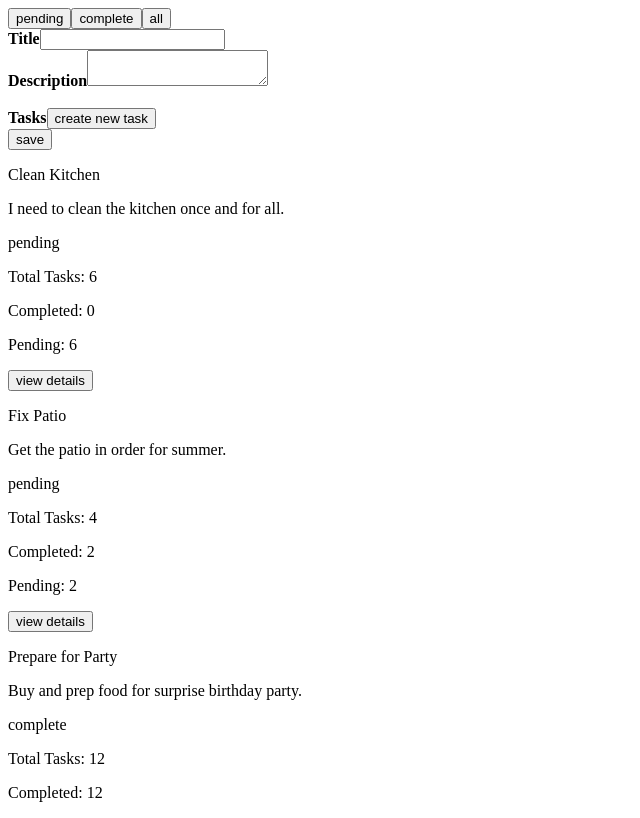
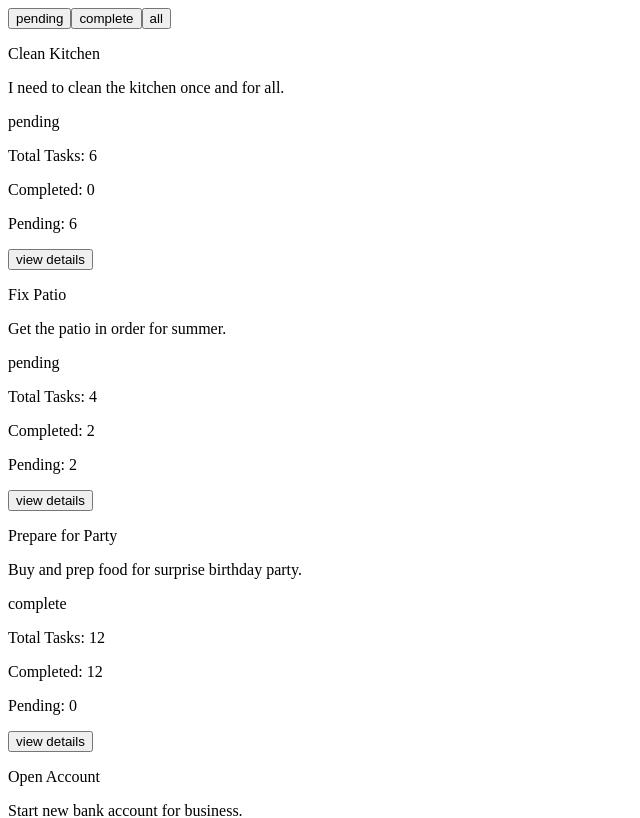
Before and after one commit to Optiq01/kadince-assessment-project, an Angular app: page / in a window 1280 px wide. Shown: the top 818 px of the page, without its empty margins (0-640 px from the left). Built offline with nearby package versions, Linux system fonts and the light colour scheme.

Commit message:
created button in todo-list to toggle on the todo form

```diff
--- a/src/app/app.component.html
+++ b/src/app/app.component.html
@@ -5,4 +5,7 @@
 
 <create-todo *ngIf="AddToDoToggle"></create-todo>
 
-<todo-list [TodoList]="ToDoList"></todo-list>
+<todo-list
+  [TodoList]="ToDoList"
+  (AddTodo)="createNewTodo()"
+></todo-list>
--- a/src/app/app.component.ts
+++ b/src/app/app.component.ts
@@ -11,7 +11,7 @@ export class AppComponent implements OnInit{
 
   $TodoListObservable : ToDoItemInterface[] = [];
   Filter              : FilterType          = 'all';
-  AddToDoToggle       : boolean             = true;
+  AddToDoToggle       : boolean             = false;
 
   get ToDoList(){
     if(this.Filter === 'all'){ return this.$TodoListObservable; }
@@ -25,4 +25,8 @@ export class AppComponent implements OnInit{
   }
 
   public updateListType(type: FilterType):void{ this.Filter = type; }
+
+  public createNewTodo(): void{
+    this.AddToDoToggle = true;
+  }
 }
--- a/src/app/components/todo-list/todo-list.component.html
+++ b/src/app/components/todo-list/todo-list.component.html
@@ -1 +1,4 @@
-<todo-item *ngFor="let a of TodoList" [ToDoItem]="a" [id]="a.id" ></todo-item>
+<section>
+    <todo-item *ngFor="let a of TodoList" [ToDoItem]="a" [id]="a.id" ></todo-item>
+    <button (click)="addTodo()">add todo</button>
+</section>
--- a/src/app/components/todo-list/todo-list.component.ts
+++ b/src/app/components/todo-list/todo-list.component.ts
@@ -1,4 +1,4 @@
-import { Component, Input, OnInit } from '@angular/core';
+import { Component, EventEmitter, Input, OnInit, Output } from '@angular/core';
 import { ToDoItemInterface } from '@site-types';
 
 @Component({
@@ -8,6 +8,9 @@ import { ToDoItemInterface } from '@site-types';
 })
 export class TodoListComponent {
 
-  @Input() TodoList: ToDoItemInterface[] = [];
+  @Input() TodoList : ToDoItemInterface[] = [];
+  @Output() AddTodo : EventEmitter<null>  = new EventEmitter();
+
+  public addTodo():void{ this.AddTodo.emit(); }
 
 }
```
